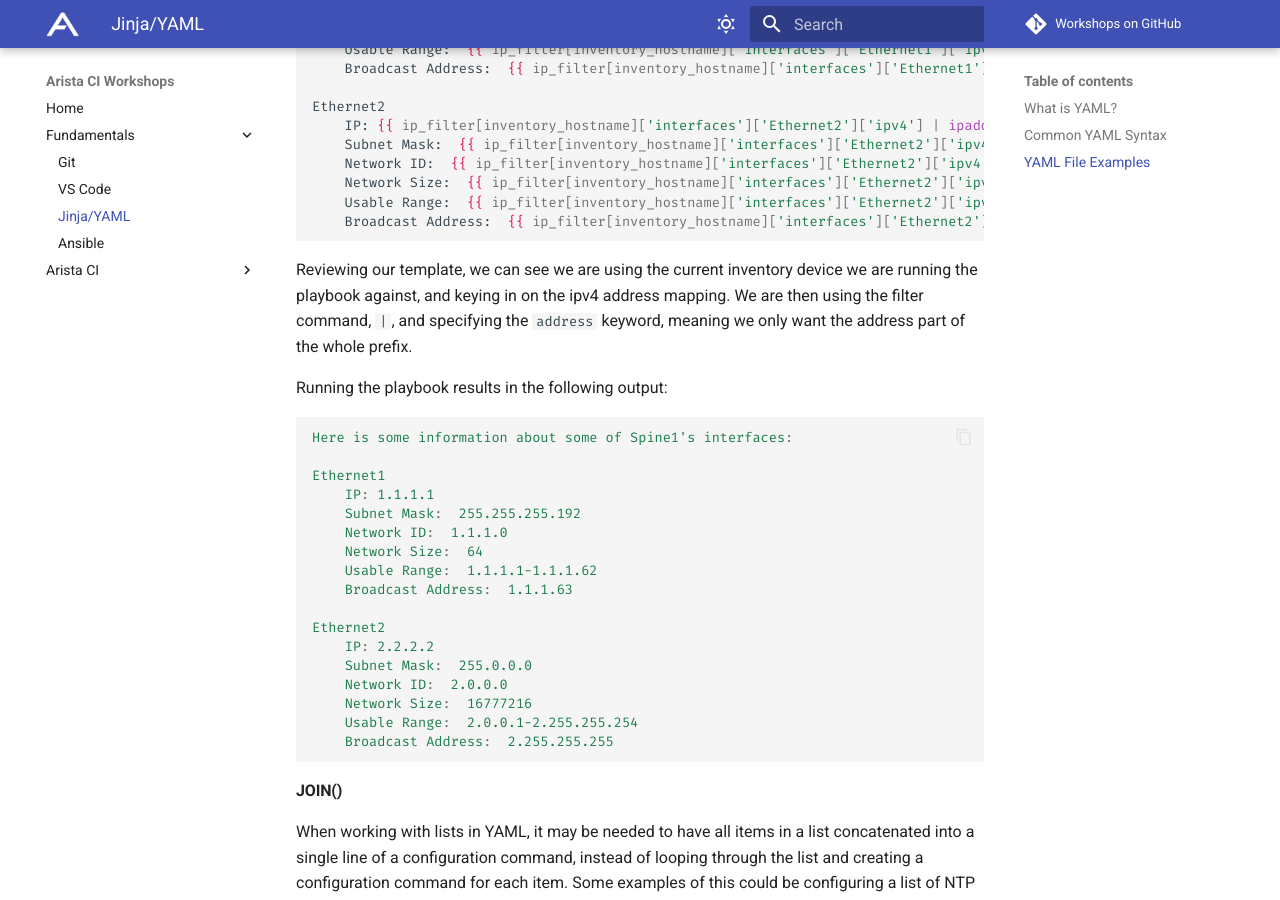
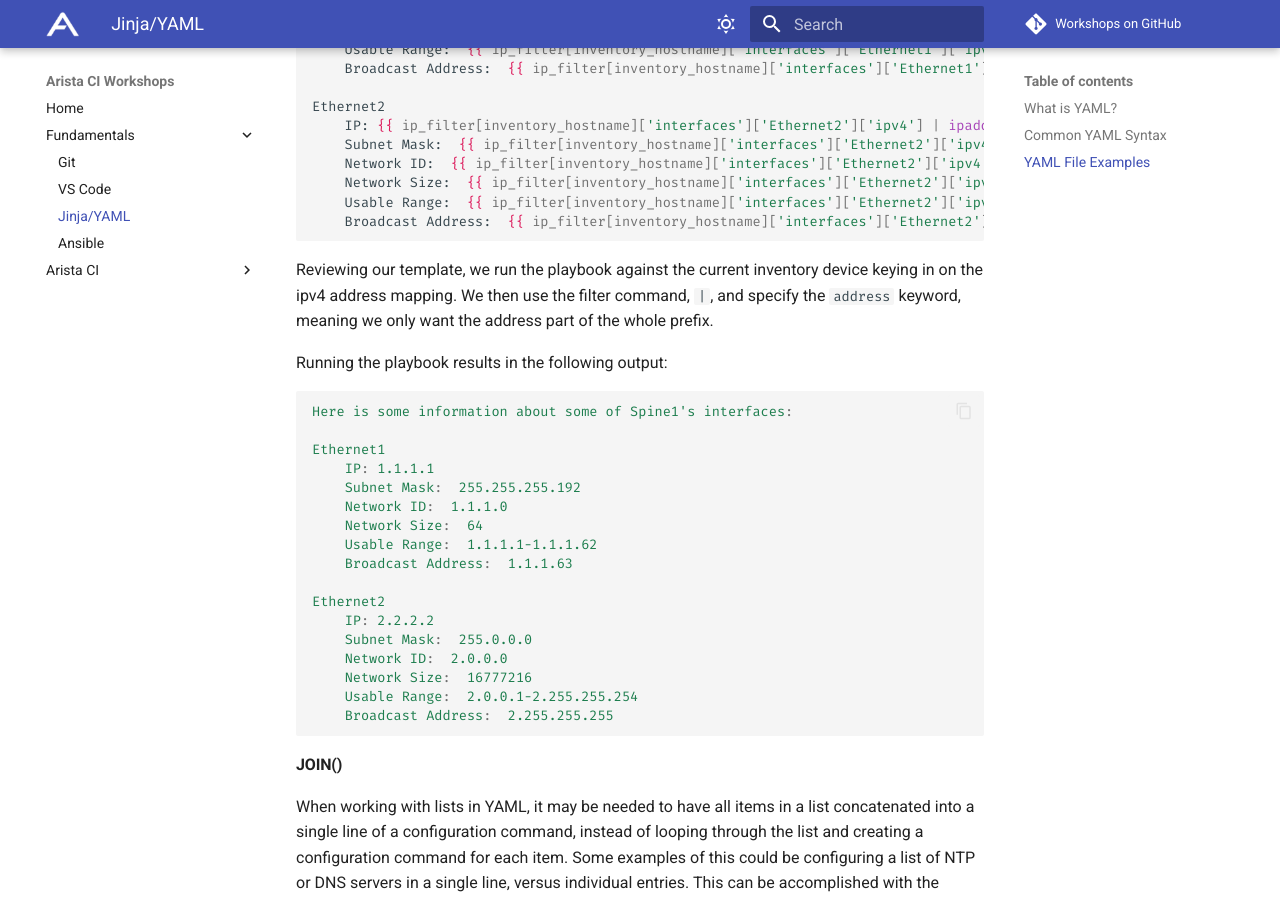
Before and after one commit to aristanetworks/avd-workshops, an MkDocs documentation site: the page built from workshops/jinja-yaml.md, in a window 1280 px wide and 900 px high, scrolled down 23293 px. Built offline with MkDocs 1.6.1 and Material for MkDocs 9.7.7, drawn with Linux system fonts in a browser that asks for light colours; emoji names are drawn with the system emoji font; comment, search, counter and statistics services are not loaded.

Commit message:
jinja-yaml - ipaddr address filter grammar
jinja-yaml - ipaddr address filter grammar

````diff
--- a/workshops/jinja-yaml.md
+++ b/workshops/jinja-yaml.md
@@ -1114,7 +1114,7 @@ Ethernet2
     Broadcast Address:  {{ ip_filter[inventory_hostname]['interfaces']['Ethernet2']['ipv4'] | ipaddr('broadcast')  }}
 ```
 
-Reviewing our template, we can see we are using the current inventory device we are running the playbook against, and keying in on the ipv4 address mapping. We are then using the filter command, `|`, and specifying the `address` keyword, meaning we only want the address part of the whole prefix.
+Reviewing our template, we run the playbook against the current inventory device keying in on the ipv4 address mapping. We then use the filter command, `|`, and specify the `address` keyword, meaning we only want the address part of the whole prefix.
 
 Running the playbook results in the following output:
 
````
